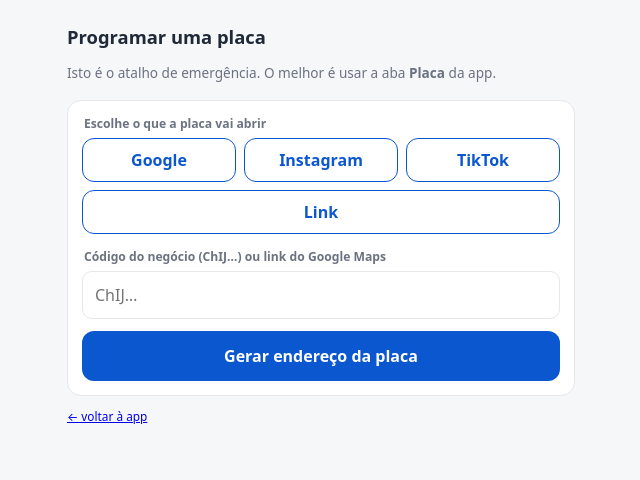
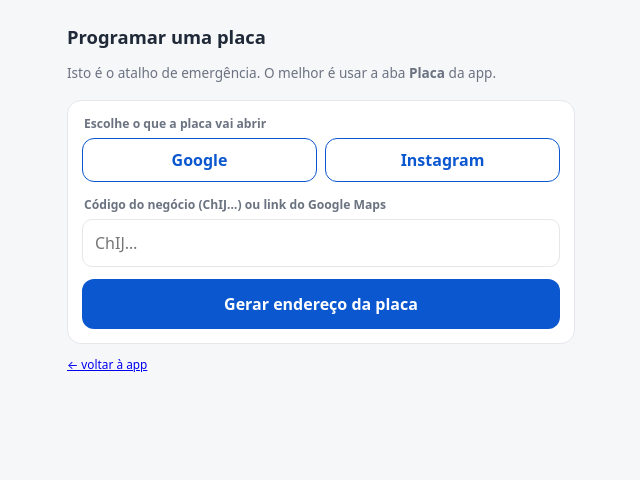
Before and after one commit to joaodiogocarreiro-boop/placas, a plain HTML site: page r/index.html in a window 1280 px wide. Shown: the whole page, without its empty margins (319-959 px from the left). Drawn offline with Linux system fonts and the light colour scheme.

Commit message:
Ferramenta de emergencia: so Google e Instagram

```diff
--- a/r/index.html
+++ b/r/index.html
@@ -210,8 +210,6 @@
     <div class="row" style="display:flex;gap:8px;flex-wrap:wrap">
       <button class="btn ghost" style="margin-top:0;flex:1;min-width:120px;padding:10px" data-t="google">Google</button>
       <button class="btn ghost" style="margin-top:0;flex:1;min-width:120px;padding:10px" data-t="ig">Instagram</button>
-      <button class="btn ghost" style="margin-top:0;flex:1;min-width:120px;padding:10px" data-t="tt">TikTok</button>
-      <button class="btn ghost" style="margin-top:0;flex:1;min-width:120px;padding:10px" data-t="u">Link</button>
     </div>
 
     <label style="margin-top:14px" id="lbl">Código do negócio (ChIJ…) ou link do Google Maps</label>
```
